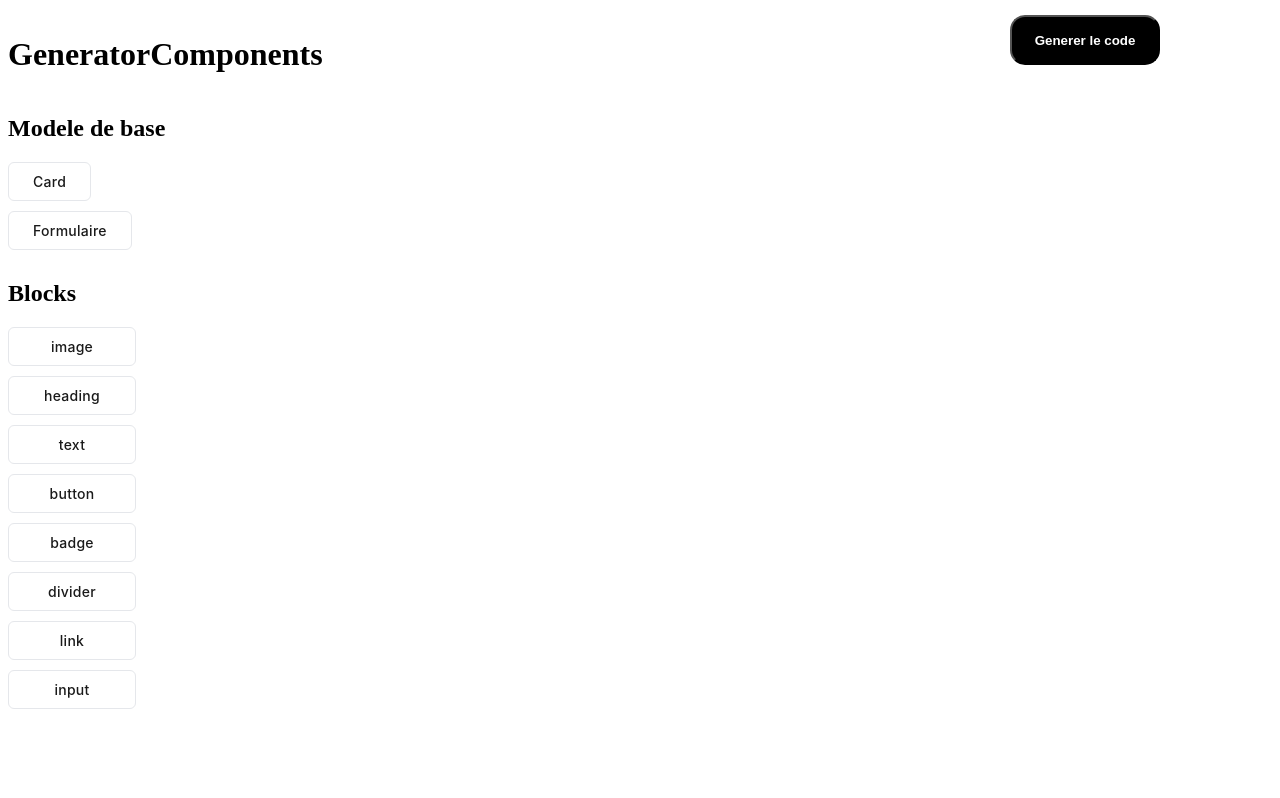
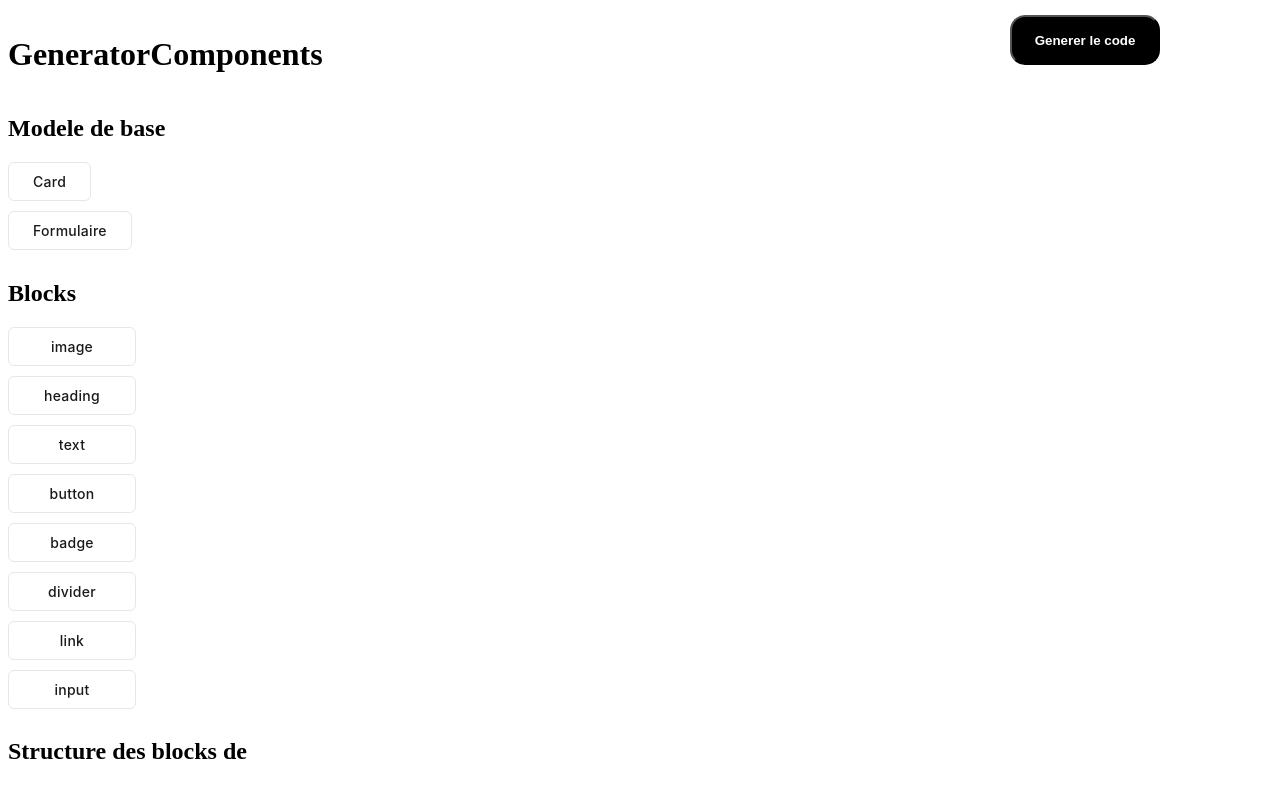
Before and after one commit to Tatiana-Juin/generatorComponents, a React (Vite) app: page / in a window 1280 px wide. Built offline with nearby package versions, Linux system fonts and the light colour scheme.

Commit message:
Je recupere les blocks par defaaut de card et formulaire iil faut que je fasse le design du site maintenant

```diff
--- a/src/App.jsx
+++ b/src/App.jsx
@@ -4,11 +4,15 @@ import ButtonComponents from './components/ButtonComponents';
 import ButtonBlocks from './components/ButtonBlocks';
 import Blocks from './components/Blocks';
 import Header from './components/Header';
+import { useState } from "react"
+
 
 
 export default function App() {
-
-
+  // recuperer id de l'element
+ const [selectedId, setSelectedId] = useState(null);
+//  pour dire si le block existe avec id je recupere les block par defaut sinon je creer un tableau vide
+  const blocks = selectedId ? DEFAULT_BLOCKS[selectedId] : [];
   return (
     <>
     <Header />
@@ -18,8 +22,14 @@ export default function App() {
             {/* Afficher juste les composants card et form */}
               {COMPONENTS.map(component =>(
               // Bouton pour les components card et formulaire
-                <ButtonComponents key={component.id} id={component.id} text={component.name} />
+                <ButtonComponents
+                  key={component.id}
+                  id={component.id}
+                  text={component.name}
+                  onClick={() => setSelectedId(component.id)}
+                />
               ))}
+
             {/* afficher les block a ajouter  */}
             <h2>Blocks</h2>
             <div className='blocks'>
@@ -28,21 +38,19 @@ export default function App() {
                 <ButtonBlocks key={blockType.type} type={blockType.type} />
               ))}
             </div>
+
+
         </aside>
+          {/* bloc par defaut  */}
+         <div>
+          <h2>Structure des blocks de {selectedId}</h2>
+            {blocks.map(block => (
+                <Blocks key={block.id} text={block.type} />
+            ))}
+          </div>
+
       </main>
-      {/* <ul>
-        {Object.entries(DEFAULT_BLOCKS).map(([cle,valeur])=>(
-          <React.Fragment key={cle}>
-          <li >{cle}</li>
 
-          {valeur.map(blockValeur=>(
-            <Blocks key={blockValeur.id} text={blockValeur.type}/>
-
-          ))}
-
-          </React.Fragment>
-        ))}
-      </ul> */}
     </>
   );
 }
--- a/src/components/Blocks.jsx
+++ b/src/components/Blocks.jsx
@@ -1,9 +1,9 @@
 import React from 'react'
 
-export default function Blocks({key,text}) {
+export default function Blocks({text}) {
   return (
     <div>
-        <p key={key}>{text}</p>
+        <p>{text}</p>
     </div>
   )
 }
--- a/src/components/ButtonComponents.jsx
+++ b/src/components/ButtonComponents.jsx
@@ -1,12 +1,11 @@
-import { useState } from "react"
-import { DEFAULT_BLOCKS } from "../data/components"
 
 
-export default function ButtonComponents({text,id}) {
-  const [textComponents,setTextComponents] = useState("");
+
+export default function ButtonComponents({text,id,onClick}) {
+
   return (
     <div>
-        <button className="btn-components" value={id}> {text} </button>
+        <button className="btn-components" value={id} onClick={onClick}> {text} </button>
     </div>
   )
 }
```
